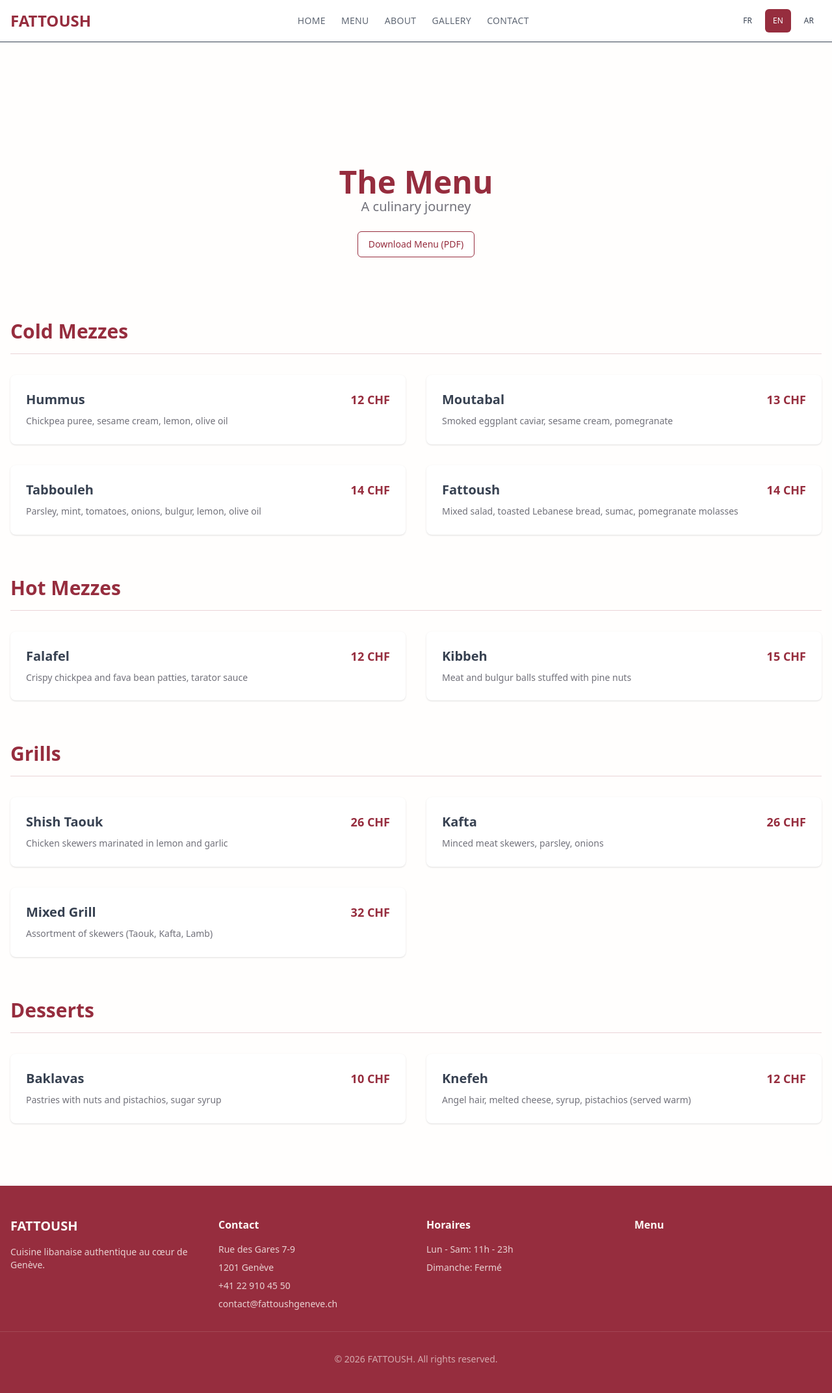
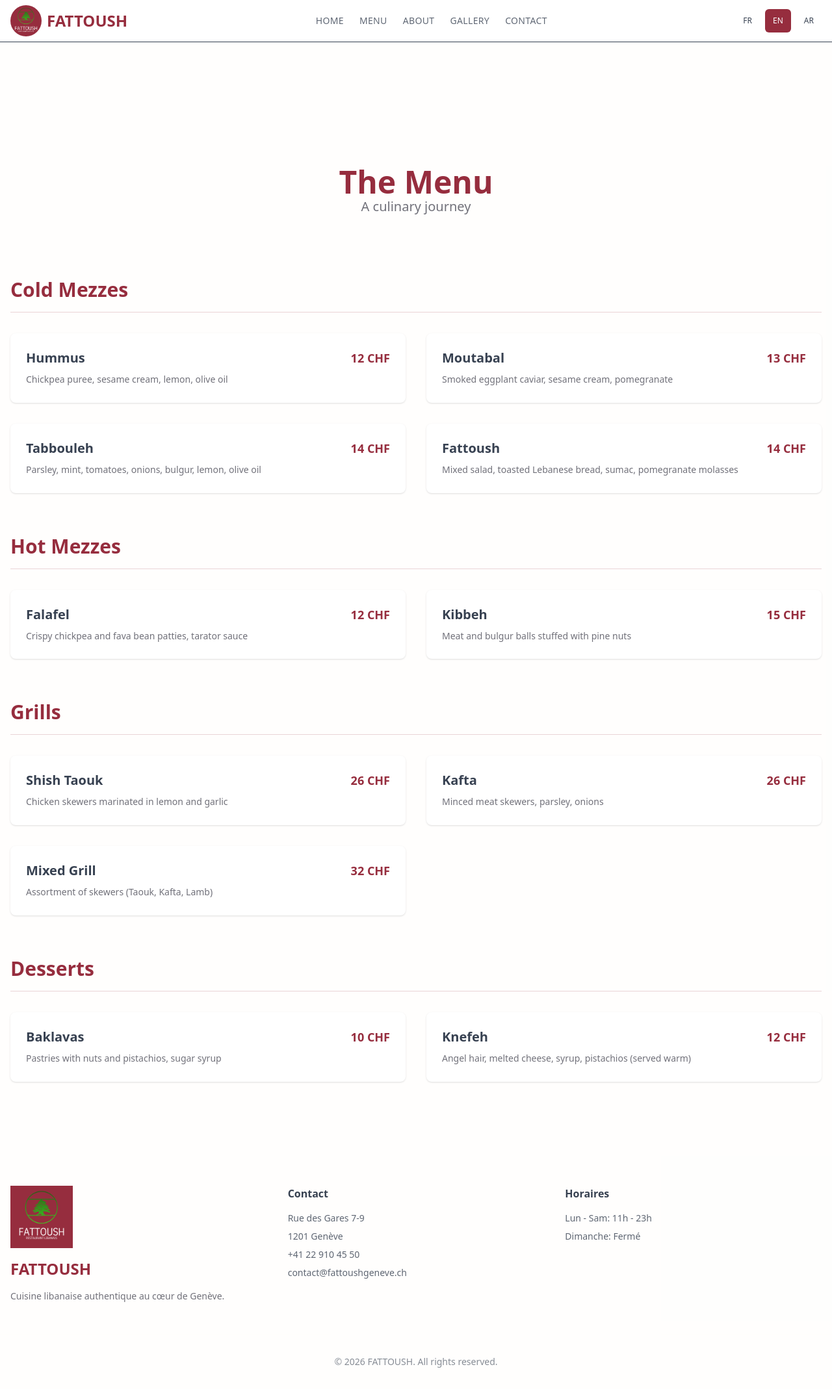
Before and after one commit to lopezdamien/fattoush, a Next.js app: page /en/menu in a window 1280 px wide. Shown: the top 2144 px of the page at 65% size. Built offline with nearby package versions, Linux system fonts and the light colour scheme.

Commit message:
Update layout: Remove PDF button, simplify Footer, and enable Logo in Header/Footer

```diff
--- a/src/app/[locale]/menu/page.tsx
+++ b/src/app/[locale]/menu/page.tsx
@@ -32,9 +32,6 @@ export default function MenuPage() {
                 <FadeIn>
                     <h1 className="text-5xl font-bold text-primary">{t("title")}</h1>
                     <p className="text-xl text-muted-foreground">{t("subtitle")}</p>
-                    <Button variant="outline" className="mt-6 border-primary text-primary hover:bg-primary hover:text-white">
-                        {t("download")}
-                    </Button>
                 </FadeIn>
             </Section>
 
--- a/src/components/layout/Footer.tsx
+++ b/src/components/layout/Footer.tsx
@@ -1,15 +1,19 @@
 import { Link } from "@/i18n/routing";
 import { useTranslations } from "next-intl";
+import Image from "next/image";
 
 export function Footer() {
     const t = useTranslations("Navigation");
 
     return (
-        <footer className="bg-primary text-secondary py-12">
-            <div className="container mx-auto px-4 grid grid-cols-1 md:grid-cols-4 gap-8">
+        <footer className="bg-secondary/30 text-foreground pt-16 pb-8">
+            <div className="container mx-auto px-4 grid grid-cols-1 md:grid-cols-3 gap-8 mb-12">
                 <div className="space-y-4">
-                    <h3 className="text-xl font-bold">FATTOUSH</h3>
-                    <p className="text-sm opacity-80">
+                    <div className="relative h-24 w-24 mb-4">
+                        <Image src="/images/logo.png" alt="Fattoush Logo" fill className="object-contain" />
+                    </div>
+                    <h3 className="font-bold text-2xl text-primary">FATTOUSH</h3>
+                    <p className="text-muted-foreground text-sm">
                         Cuisine libanaise authentique au cœur de Genève.
                     </p>
                 </div>
@@ -31,11 +35,6 @@ export function Footer() {
                         <li>Dimanche: Fermé</li>
                     </ul>
                 </div>
-
-                <div className="space-y-4">
-                    <h4 className="font-semibold">{t("menu")}</h4>
-                    {/* Social icons placeholder */}
-                </div>
             </div>
             <div className="container mx-auto px-4 mt-8 pt-8 border-t border-secondary/20 text-center text-sm opacity-60">
                 © {new Date().getFullYear()} FATTOUSH. All rights reserved.
--- a/src/components/layout/Header.tsx
+++ b/src/components/layout/Header.tsx
@@ -4,6 +4,7 @@ import { Link } from "@/i18n/routing";
 import { useTranslations } from "next-intl";
 import { LanguageSwitcher } from "./LanguageSwitcher";
 import { Button } from "@/components/ui/Button";
+import Image from "next/image";
 
 export function Header() {
     const t = useTranslations("Navigation");
@@ -19,9 +20,16 @@ export function Header() {
     return (
         <header className="fixed top-0 w-full z-50 bg-background/80 backdrop-blur-md border-b">
             <div className="container mx-auto px-4 h-16 flex items-center justify-between">
-                <Link href="/" className="text-2xl font-bold text-primary">
-                    FATTOUSH
-                </Link>
+                <div className="flex items-center gap-4">
+                    {/* Mobile menu trigger would go here */}
+
+                    <Link href="/" className="font-bold text-2xl text-primary flex items-center gap-2">
+                        <div className="relative h-12 w-12 rounded-full overflow-hidden">
+                            <Image src="/images/logo.png" alt="Fattoush Logo" fill className="object-cover" />
+                        </div>
+                        <span className="hidden sm:inline">FATTOUSH</span>
+                    </Link>
+                </div>
 
                 <nav className="hidden md:flex gap-6">
                     {links.map((link) => (
```
